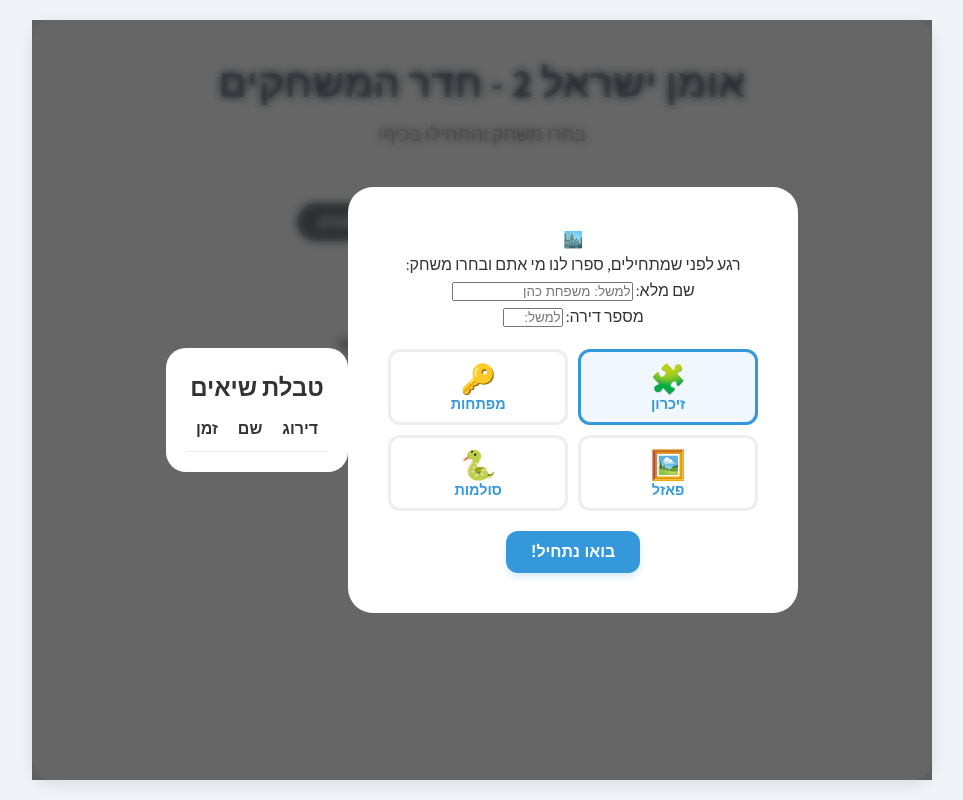
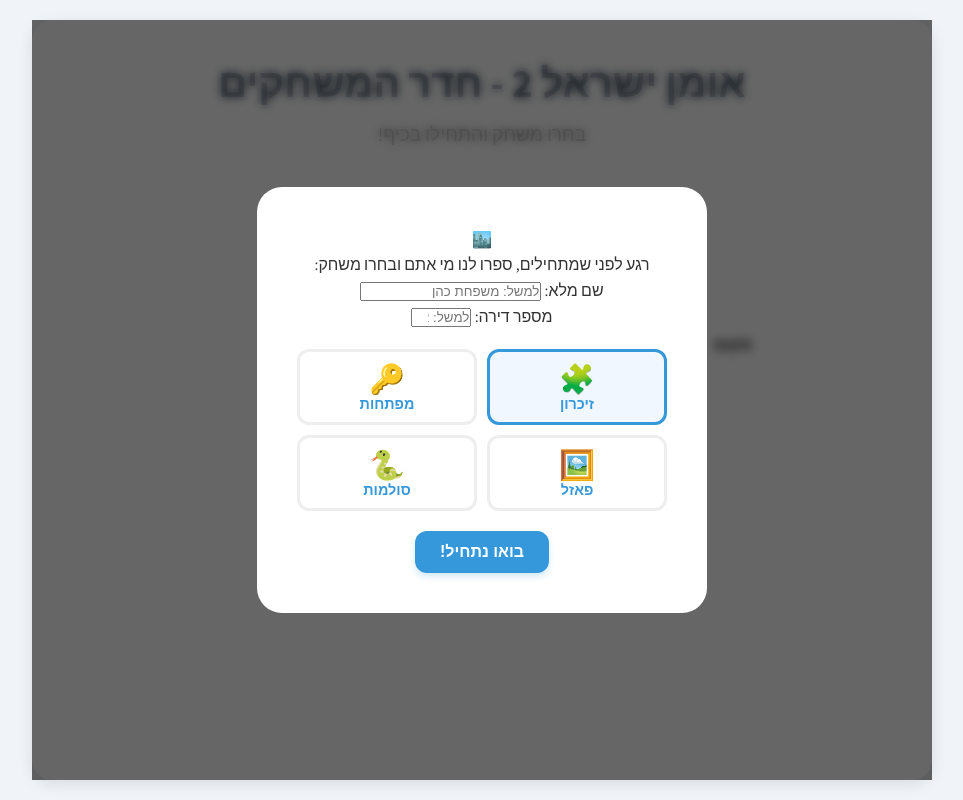
Before and after one commit to guydotan-sudo/oman-israel-memory-game, a website: page index.html in a window 1280 px wide. Shown: the whole page, without its empty margins (158-1121 px from the left). Drawn offline with Linux system fonts and the light colour scheme.

Commit message:
Remove duplicate leaderboard from inside the start modal to improve entry screen UI and avoid overlapping

```diff
--- a/index.html
+++ b/index.html
@@ -125,24 +125,6 @@
                 </div>
             </div>
 
-            <!-- Shared Leaderboard Section -->
-            <section class="leaderboard-section">
-                <h2>טבלת שיאים</h2>
-                <div class="table-container">
-                    <table id="leaderboard-table">
-                        <thead>
-                            <tr>
-                                <th>דירוג</th>
-                                <th>שם</th>
-                                <th>זמן</th>
-                            </tr>
-                        </thead>
-                        <tbody id="leaderboard-body">
-                            <!-- Leaderboard data will be populated here -->
-                        </tbody>
-                    </table>
-                </div>
-            </section>
         </div>
 
         <!-- Snakes and Ladders Game View -->
```
